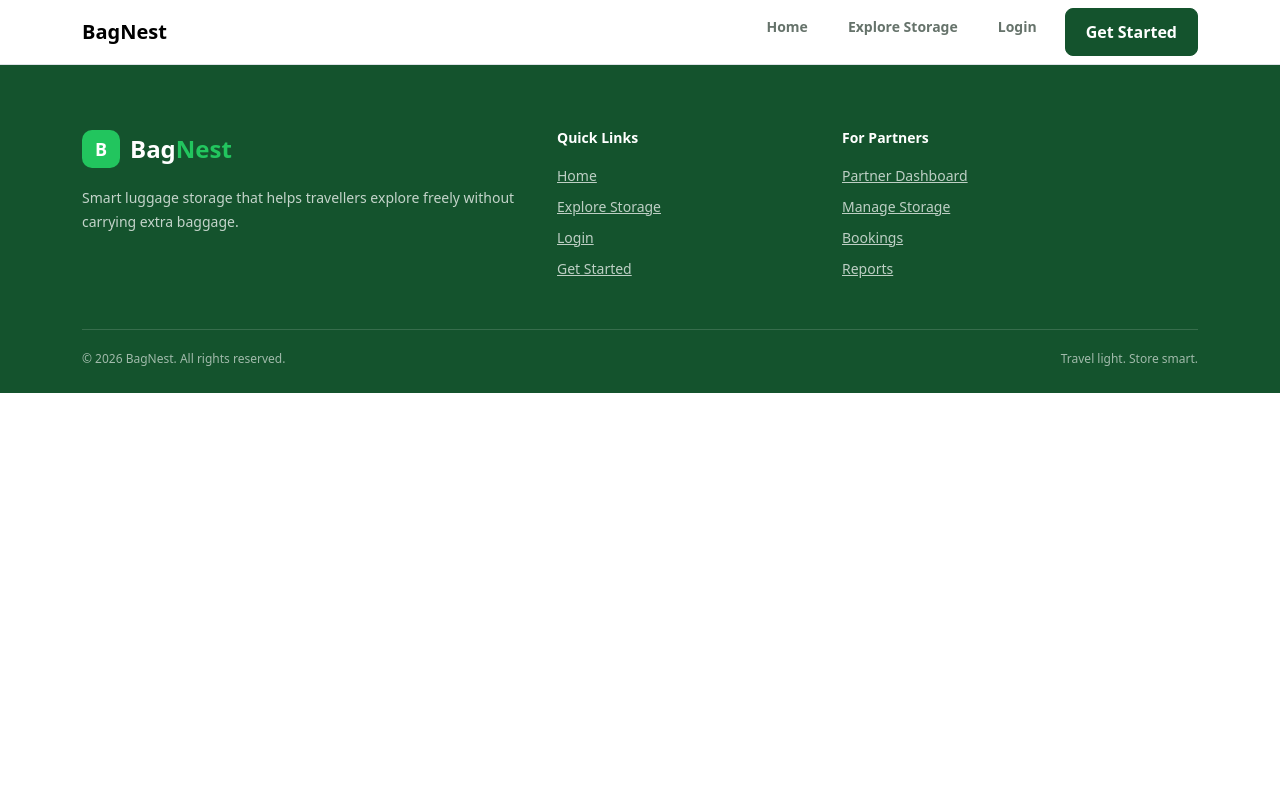
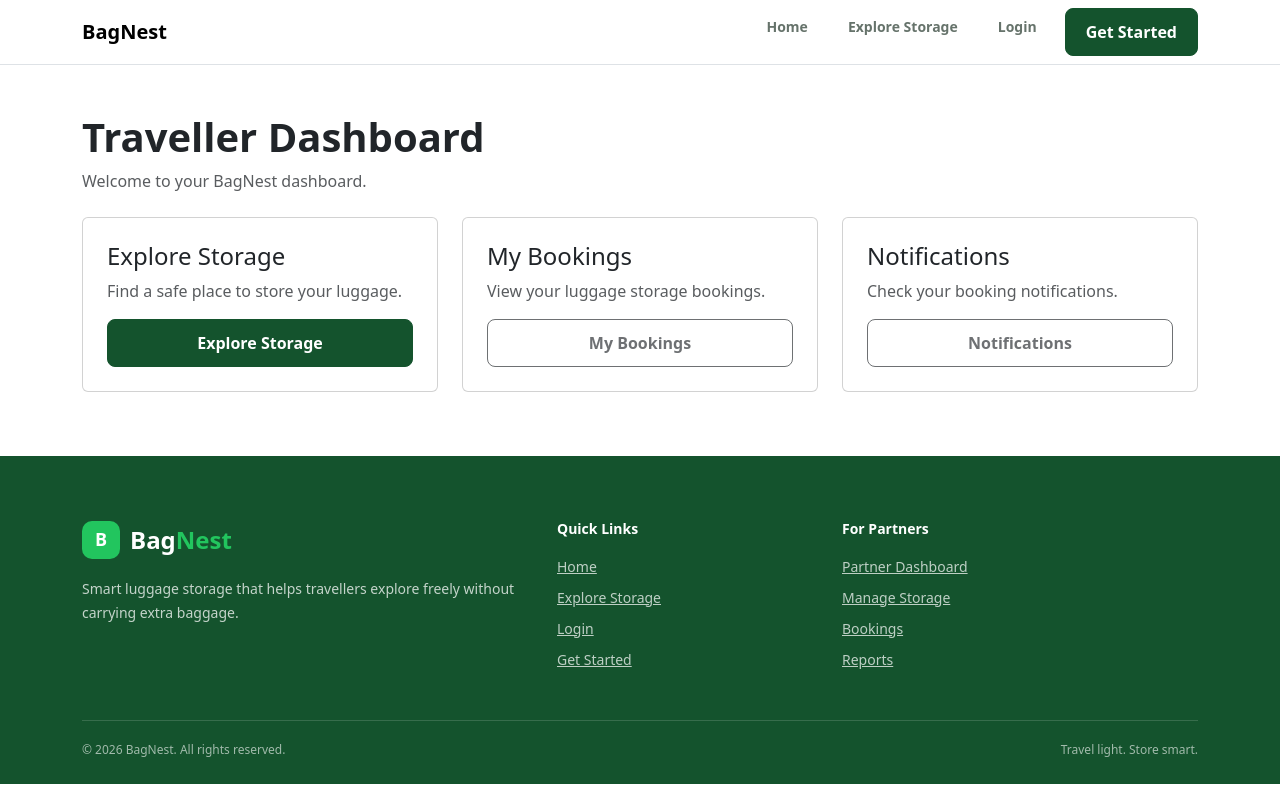
Before and after one commit to paviththira-vinayagamoorthy/BagNest, a React (Vite) app in the folder frontend/hackathon_projects/: page /traveller-dashboard in a window 1280 px wide. Built offline with nearby package versions, Linux system fonts and the light colour scheme.

Commit message:
traveller dashboard and and som button navigations finished

```diff
--- a/frontend/hackathon_projects/src/pages/public/Login.jsx
+++ b/frontend/hackathon_projects/src/pages/public/Login.jsx
@@ -1,13 +1,19 @@
 import { useState } from "react";
-import { Link } from "react-router-dom";
+import { Link, useNavigate } from "react-router-dom";
 
 function Login() {
+  // Login success aana next page-ku navigate panna use pannrom
+  const navigate = useNavigate();
+
   const [showPassword, setShowPassword] = useState(false);
 
   return (
     <div className="login-page">
+
       <div className="container">
+
         <div className="row justify-content-center">
+
           <div className="col-md-7 col-lg-5">
 
             <div className="login-card">
@@ -20,9 +26,20 @@ function Login() {
                 Login to continue with BagNest.
               </p>
 
-              <form>
+              {/* Login form */}
+              <form
+                onSubmit={(event) => {
+                  // Form submit aagumbothu page refresh aagama stop pannrom
+                  event.preventDefault();
 
+                  // Ippo temporary-aa Traveller Dashboard-ku pogum
+                  navigate("/traveller-dashboard");
+                }}
+              >
+
+                {/* Account type */}
                 <div className="mb-3">
+
                   <label className="login-label">
                     Login as
                   </label>
@@ -39,9 +56,12 @@ function Login() {
                       Partner
                     </option>
                   </select>
+
                 </div>
 
+                {/* Email */}
                 <div className="mb-3">
+
                   <label className="login-label">
                     Email
                   </label>
@@ -51,9 +71,12 @@ function Login() {
                     className="form-control login-input"
                     placeholder="Enter your email"
                   />
+
                 </div>
 
+                {/* Password */}
                 <div className="mb-4">
+
                   <label className="login-label">
                     Password
                   </label>
@@ -61,11 +84,16 @@ function Login() {
                   <div className="password-wrapper">
 
                     <input
-                      type={showPassword ? "text" : "password"}
+                      type={
+                        showPassword
+                          ? "text"
+                          : "password"
+                      }
                       className="form-control login-input"
                       placeholder="Enter your password"
                     />
 
+                    {/* Password show / hide button */}
                     <button
                       type="button"
                       className="password-toggle"
@@ -77,8 +105,10 @@ function Login() {
                     </button>
 
                   </div>
+
                 </div>
 
+                {/* Login button */}
                 <button
                   type="submit"
                   className="login-button"
@@ -88,7 +118,9 @@ function Login() {
 
               </form>
 
+              {/* Register page link */}
               <div className="login-register">
+
                 <span>
                   Don't have an account?
                 </span>
@@ -96,13 +128,17 @@ function Login() {
                 <Link to="/register">
                   Register
                 </Link>
+
               </div>
 
             </div>
 
           </div>
+
         </div>
+
       </div>
+
     </div>
   );
 }
--- a/frontend/hackathon_projects/src/pages/public/Register.jsx
+++ b/frontend/hackathon_projects/src/pages/public/Register.jsx
@@ -1,7 +1,9 @@
 import { useState } from "react";
-import { Link } from "react-router-dom";
+import { Link, useNavigate } from "react-router-dom";
 
 function Register() {
+  const navigate = useNavigate();
+
   const [showPassword, setShowPassword] = useState(false);
   const [showConfirmPassword, setShowConfirmPassword] = useState(false);
 
@@ -24,7 +26,14 @@ function Register() {
                 Create an account to use BagNest.
               </p>
 
-              <form>
+              <form
+                onSubmit={(event) => {
+                  event.preventDefault();
+
+                  // Registration complete aana Login page-ku pogum
+                  navigate("/login");
+                }}
+              >
 
                 {/* Account type */}
 
@@ -113,7 +122,11 @@ function Register() {
                   <div className="password-wrapper">
 
                     <input
-                      type={showConfirmPassword ? "text" : "password"}
+                      type={
+                        showConfirmPassword
+                          ? "text"
+                          : "password"
+                      }
                       className="form-control register-input"
                       placeholder="Confirm your password"
                     />
@@ -122,7 +135,9 @@ function Register() {
                       type="button"
                       className="password-toggle"
                       onClick={() =>
-                        setShowConfirmPassword(!showConfirmPassword)
+                        setShowConfirmPassword(
+                          !showConfirmPassword
+                        )
                       }
                     >
                       {showConfirmPassword ? "Hide" : "Show"}
--- a/frontend/hackathon_projects/src/pages/routes/AppRoutes.jsx
+++ b/frontend/hackathon_projects/src/pages/routes/AppRoutes.jsx
@@ -6,6 +6,7 @@ import Register from "../public/Register";
 import ExploreStorage from "../traveller/ExploreStorage";
 import StorageDetails from "../traveller/StorageDetails";
 import Booking from "../traveller/Booking";
+import TravellerDashboard from "../traveller/TravellerDashboard";
 
 function AppRoutes() {
   return (
@@ -17,6 +18,7 @@ function AppRoutes() {
       <Route path="/explore-storage" element={<ExploreStorage />}/>
       <Route path="/storage/:id" element={<StorageDetails />}/>
       <Route path="/booking/:id" element={<Booking />}/>
+      <Route path="/traveller-dashboard" element={<TravellerDashboard />}/>
     </Routes>
   );
 }
--- /dev/null
+++ b/frontend/hackathon_projects/src/pages/traveller/TravellerDashboard.jsx
@@ -0,0 +1,74 @@
+function TravellerDashboard() {
+  return (
+    <div className="container py-5">
+
+      {/* Dashboard heading */}
+      <h1 className="fw-bold">
+        Traveller Dashboard
+      </h1>
+
+      <p className="text-muted">
+        Welcome to your BagNest dashboard.
+      </p>
+
+      {/* Dashboard options */}
+      <div className="row mt-4">
+
+        <div className="col-md-4 mb-3">
+          <div className="card p-4 h-100">
+            <h4>Explore Storage</h4>
+
+            <p className="text-muted">
+              Find a safe place to store your luggage.
+            </p>
+
+            <a
+              href="/explore-storage"
+              className="btn btn-primary-custom"
+            >
+              Explore Storage
+            </a>
+          </div>
+        </div>
+
+        <div className="col-md-4 mb-3">
+          <div className="card p-4 h-100">
+            <h4>My Bookings</h4>
+
+            <p className="text-muted">
+              View your luggage storage bookings.
+            </p>
+
+            <button
+              className="btn btn-primary-custom"
+              disabled
+            >
+              My Bookings
+            </button>
+          </div>
+        </div>
+
+        <div className="col-md-4 mb-3">
+          <div className="card p-4 h-100">
+            <h4>Notifications</h4>
+
+            <p className="text-muted">
+              Check your booking notifications.
+            </p>
+
+            <button
+              className="btn btn-primary-custom"
+              disabled
+            >
+              Notifications
+            </button>
+          </div>
+        </div>
+
+      </div>
+
+    </div>
+  );
+}
+
+export default TravellerDashboard;
```
